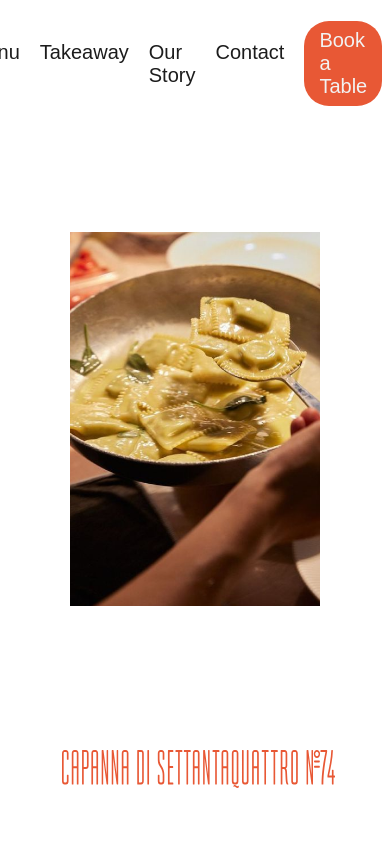
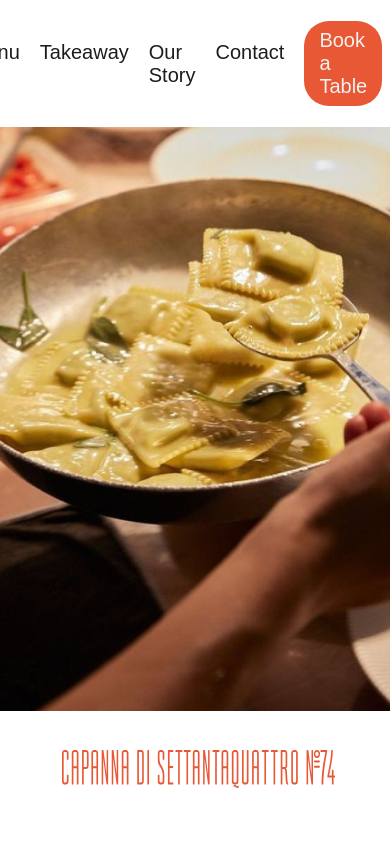
Before and after one commit to ozolinala/capanna74, a Next.js app: page /our-story in a window 390 px wide. Shown: the top 844 px of the page. Built offline with nearby package versions, Linux system fonts and the light colour scheme.

Commit message:
fixed responsiveness issues

```diff
--- a/src/styles/OurStory.module.css
+++ b/src/styles/OurStory.module.css
@@ -60,13 +60,11 @@
     }
 
   }
-  @media (max-width: 768px) {
+  @media (max-width: 898px) {
     .itemInvisible{
         display: none;
     }
-    .item p, .item img{
-        padding-bottom: 10%;
-        }
+
         .item h4{
             margin-top: 0;
         }
@@ -74,10 +72,13 @@
             padding-bottom: 0;
         }
   }
-  @media (max-width: 480px) {
+  @media (max-width: 600px) {
     .item img{
-        height: 60%;
+        /* height: 60%; */
         width: 100%;
         object-fit: contain;
         }
+        .item p, .item img{
+            padding-bottom: 10%;
+            }
   }
```
